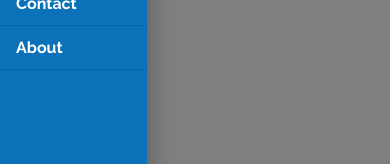
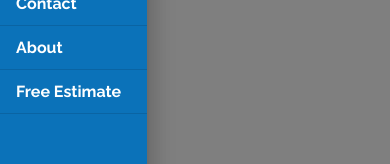
Before and after one commit to monello/hifi-material-ui, a React (Create React App) app: page / in a window 390 px wide. Both pictures are taken after a click on the button 357 px from the left and 38 px from the top of the page. Shown: the part 150-314 px from the top of the page. Built offline with nearby package versions, Linux system fonts and the light colour scheme.

Commit message:
Added the Free Estimate item to the drawer - seem to have missed it in a previous commit

```diff
--- a/src/components/ui/Header.jsx
+++ b/src/components/ui/Header.jsx
@@ -358,6 +358,17 @@ const Header = (props) => {
               About
             </ListItemText>
           </ListItem>
+          <ListItem
+            onClick={() => setDrawerIsOpen(false)}
+            divider
+            button
+            component={Link}
+            to="/estimate"
+          >
+            <ListItemText className={classes.drawerItem} disableTypography>
+              Free Estimate
+            </ListItemText>
+          </ListItem>
         </List>
       </SwipeableDrawer>
       <IconButton
```
